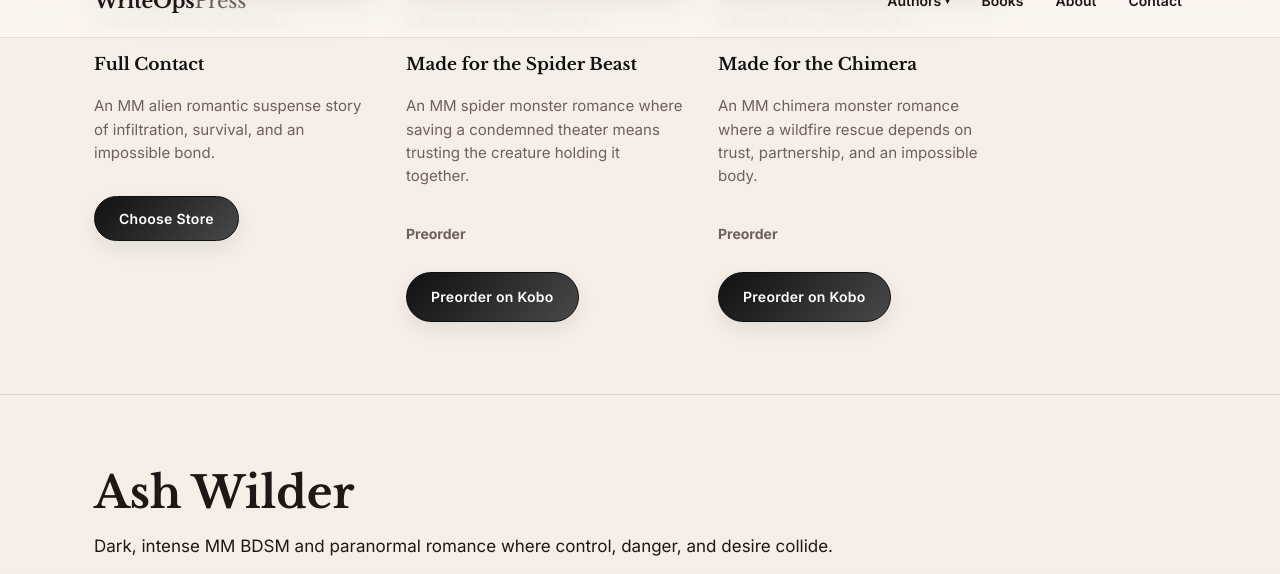
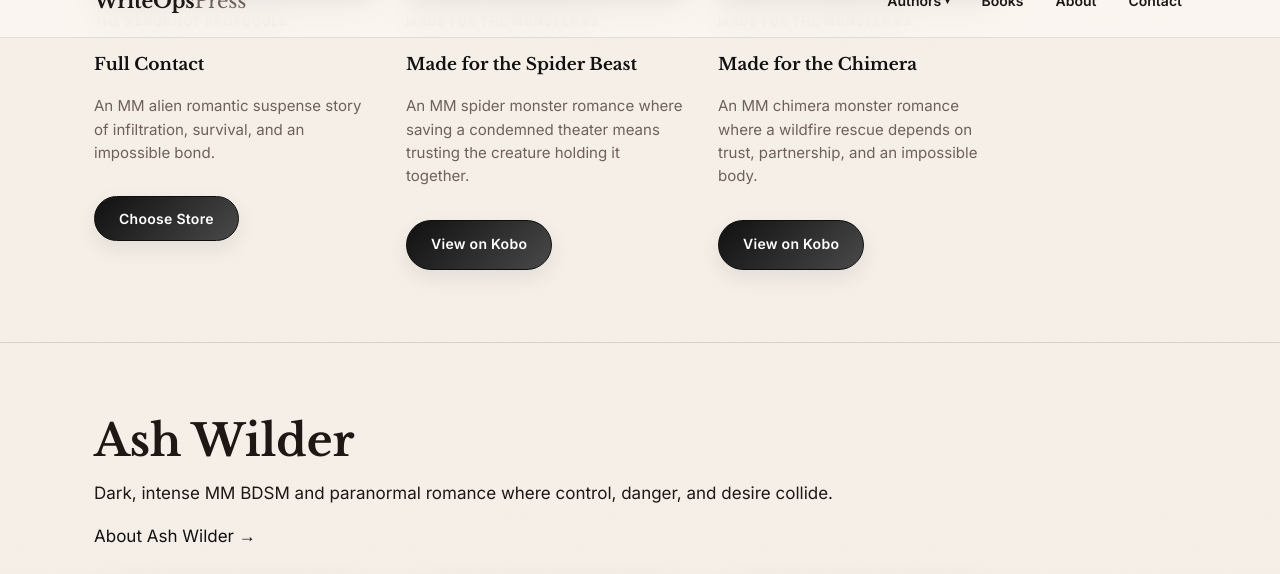
Before and after one commit to Tasutherland/WriteOpsPress, a Jekyll site: the page built from books/index.md, in a window 1280 px wide and 900 px high, scrolled down 3866 px, cut to the strip 35-609 px from the top of the window. Built offline with Jekyll 4.4.1, drawn with Linux system fonts in a browser that asks for light colours.

Commit message:
Mark Kobo wide releases published and prevent stale preorders
* Mark two Kobo wide titles released based on September and October publication dates

* Detect stale preorder labels after recorded release dates

```diff
--- a/_data/books_rook.yml
+++ b/_data/books_rook.yml
@@ -161,9 +161,10 @@
   featured: true
   featured_order: 1
   distribution_group: wide
-  availability: preorder
+  release_date: "2026-09-29"
+  availability: published
   retailer_url: "https://www.kobo.com/gb/en/ebook/made-for-the-spider-beast"
-  retailer_label: "Preorder on Kobo"
+  retailer_label: "View on Kobo"
 
 - title: "Made for the Chimera"
   work_id: "W0329"
@@ -174,6 +175,7 @@
   featured: true
   featured_order: 2
   distribution_group: wide
-  availability: preorder
+  release_date: "2026-10-05"
+  availability: published
   retailer_url: "https://www.kobo.com/at/de/ebook/made-for-the-chimera"
-  retailer_label: "Preorder on Kobo"
+  retailer_label: "View on Kobo"
```
Also changed, not shown: scripts/validate_seo.rb (+13 -0 lines).
